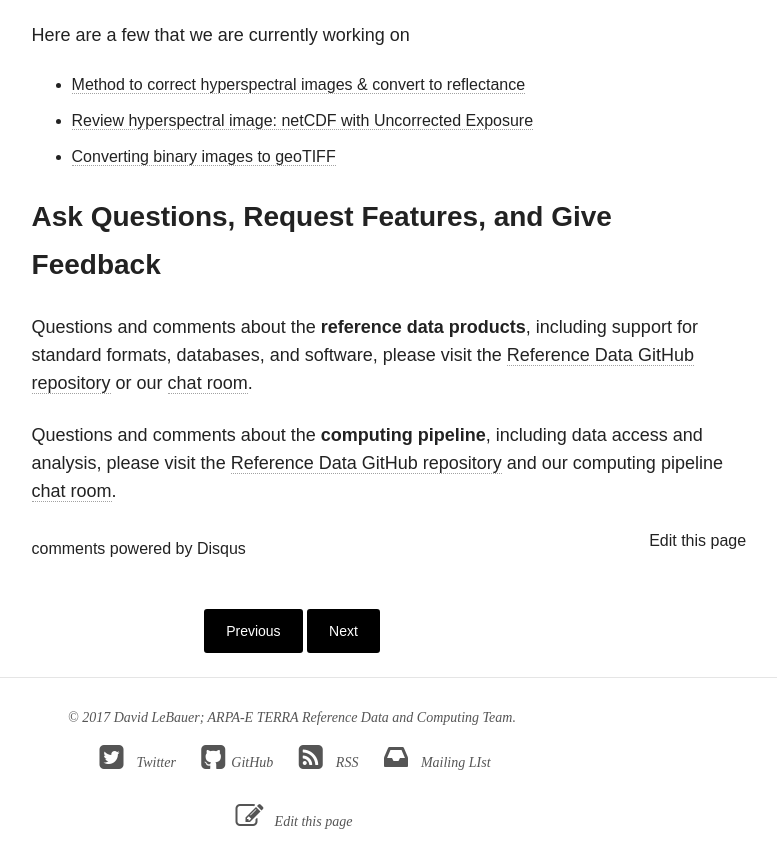
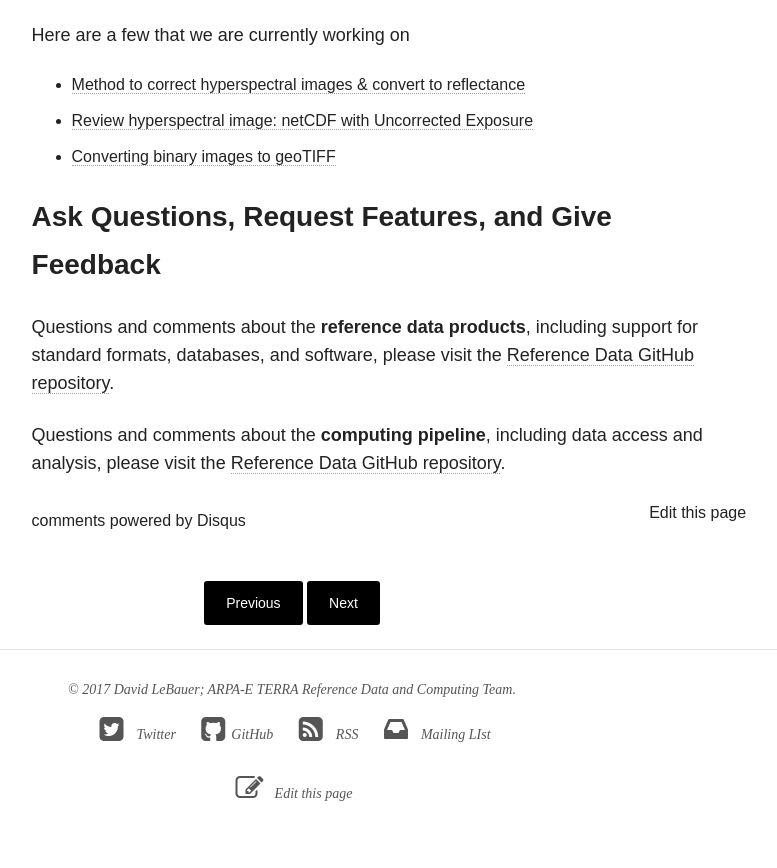
Before and after one commit to terra-reference/terraref.github.io, a Jekyll site: the page built from _posts/articles/2016-04-20-the-sensor-data-stream-comes-online.md, in a window 1280 px wide and 900 px high, scrolled down 5463 px. Shown: the top 868 px of the window, without its empty margins (348-1125 px from the left). Built offline with Jekyll 4.4.1, drawn with Linux system fonts in a browser that asks for light colours; nearby versions of some CDN libraries; comment, search, counter and statistics services are not loaded.

Commit message:
removed reference to gitter

```diff
--- a/_posts/articles/2016-04-20-the-sensor-data-stream-comes-online.md
+++ b/_posts/articles/2016-04-20-the-sensor-data-stream-comes-online.md
@@ -135,9 +135,9 @@ Here are a few that we are currently working on
 
 ## Ask Questions, Request Features, and Give Feedback
 
-Questions and comments about the **reference data products**, including support for standard formats, databases, and software, please visit the [Reference Data GitHub repository](https://github.com/terraref/reference-data) or our [chat room](https://gitter.im/terraref/reference-data).
+Questions and comments about the **reference data products**, including support for standard formats, databases, and software, please visit the [Reference Data GitHub repository](https://github.com/terraref/reference-data).
 
-Questions and comments about the **computing pipeline**, including data access and analysis, please visit the [Reference Data GitHub repository](https://github.com/terraref/computing-pipeline/issues) and our computing pipeline [chat room](https://gitter.im/terraref/computing-pipeline).
+Questions and comments about the **computing pipeline**, including data access and analysis, please visit the [Reference Data GitHub repository](https://github.com/terraref/computing-pipeline/issues).
 
 
 <div class="actions">
```
